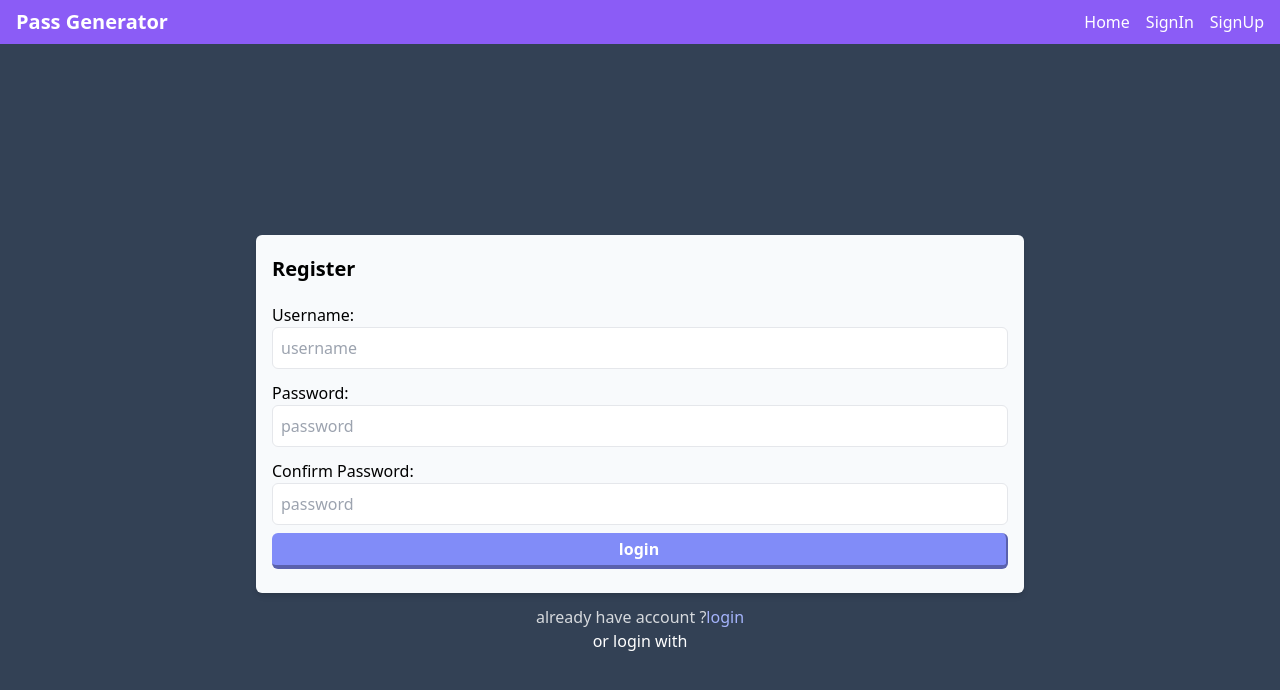
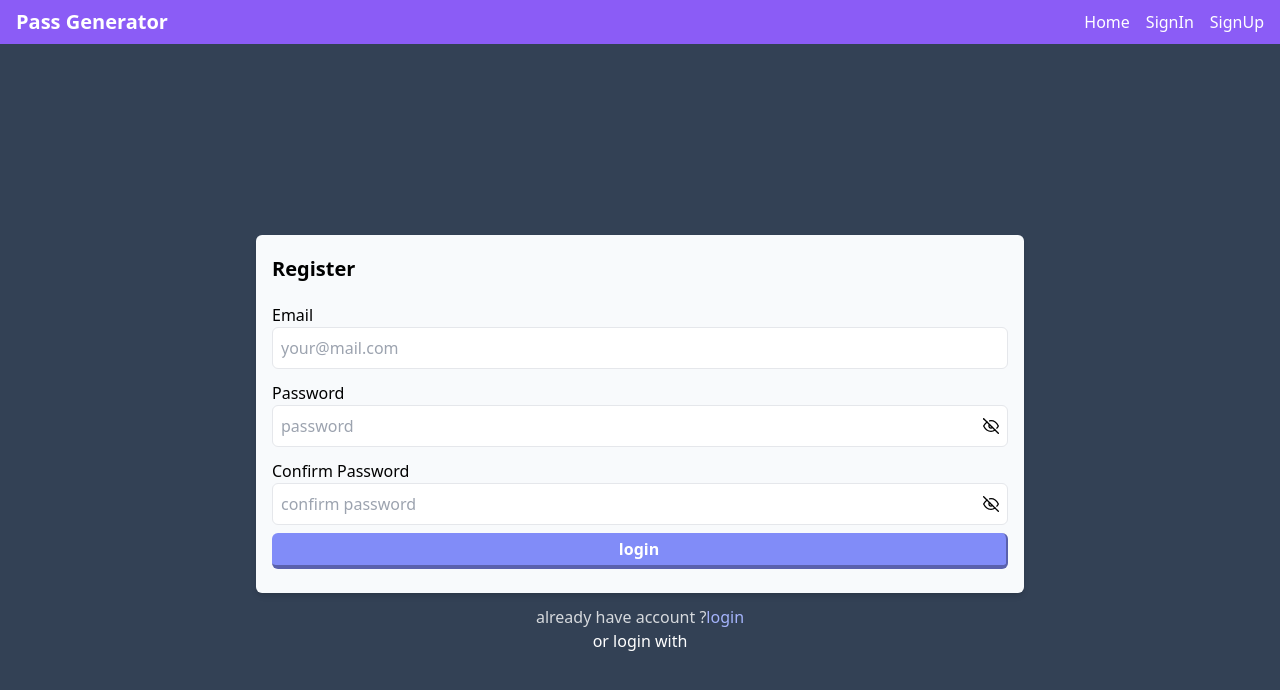
Before and after one commit to feriteja/password-generator, a React (Vite) app: page /signup in a window 1280 px wide. Shown: the top 690 px of the page. Built offline with nearby package versions, Linux system fonts and the light colour scheme; no server answers.

Commit message:
fix input field

```diff
--- a/src/firebase/auth.ts
+++ b/src/firebase/auth.ts
@@ -10,8 +10,8 @@ import { auth, googleProvider } from "../firebase.config";
 interface userInput {
   email: string;
   password: string;
-  confirmPassword: string;
 }
+
 const signUp = async ({ email, password }: userInput) => {
   try {
     const user = await createUserWithEmailAndPassword(auth, email, password);
--- a/src/pages/auth/SignUp.tsx
+++ b/src/pages/auth/SignUp.tsx
@@ -1,50 +1,57 @@
-import React, { SyntheticEvent, useState } from "react";
-import { Link } from "react-router-dom";
+import { SyntheticEvent, useState } from "react";
+import { Link, useNavigate } from "react-router-dom";
+import { signUp } from "../../firebase/auth";
+import InputField from "./components/InputField";
 
 const SignUp = () => {
-  const [username, setUsername] = useState("");
+  const [email, setEmail] = useState("");
   const [password, setPassword] = useState("");
   const [confPass, setConfPass] = useState("");
   const [error, setError] = useState("");
+  const navigate = useNavigate();
 
-  const signup = (e: SyntheticEvent) => {
+  const onsignUp = async (e: SyntheticEvent) => {
     e.preventDefault();
+    console.log("asdsa");
+    if (password !== confPass) return setError("Password doesn't match");
+    console.log("first");
+
+    try {
+      await signUp({ email, password });
+      navigate("/home");
+    } catch (error: any) {
+      setError(error);
+    }
   };
+
   return (
     <div className="flex flex-col justify-center items-center bg-slate-700 h-screen">
       <div className="w-3/4 max-w-3xl bg-slate-50  py-5 px-4 rounded-md shadow-md">
         <h1 className="text-xl font-semibold">Register</h1>
-        <form onSubmit={signup} className="flex flex-col mt-5 space-y-3">
-          <div className="flex flex-col w-full">
-            <label htmlFor="username">Username:</label>
-            <input
-              id="username"
-              onChange={(e) => setUsername(e.target.value)}
-              type="text"
-              placeholder="username"
-              className="border rounded-md  p-2  "
-            />
-          </div>
-          <div className="flex flex-col w-full">
-            <label htmlFor="password">Password:</label>
-            <input
-              id="password"
-              onChange={(e) => setPassword(e.target.value)}
-              type="text"
-              placeholder="password"
-              className="border rounded-md  p-2  "
-            />
-          </div>
-          <div className="flex flex-col w-full">
-            <label htmlFor="confPassword">Confirm Password:</label>
-            <input
-              id="confPassword"
-              onChange={(e) => setPassword(e.target.value)}
-              type="text"
-              placeholder="password"
-              className="border rounded-md  p-2  "
-            />
-          </div>
+        {error && (
+          <p className="text-center text-red-500 font-semibold tex-base ">
+            {error}
+          </p>
+        )}
+        <form onSubmit={onsignUp} className="flex flex-col mt-5 space-y-3">
+          <InputField
+            title="Email"
+            onChange={(e) => setEmail(e)}
+            type="text"
+            placeHolder="your@mail.com"
+          />
+          <InputField
+            title="Password"
+            onChange={(e) => setPassword(e)}
+            type="password"
+            placeHolder="password"
+          />
+          <InputField
+            title="Confirm Password"
+            onChange={(e) => setConfPass(e)}
+            type="password"
+            placeHolder="confirm password"
+          />
           <input
             type="submit"
             value={"login"}
--- /dev/null
+++ b/src/pages/auth/components/InputField.tsx
@@ -0,0 +1,34 @@
+import React, { useState } from "react";
+import { FiEye, FiEyeOff } from "react-icons/fi";
+
+interface props {
+  onChange: (pass: string) => void;
+  placeHolder?: string;
+  type: "text" | "password";
+  title: string;
+}
+
+const InputField: React.FC<props> = (props) => {
+  const [showPass, setShowPass] = useState(false);
+  return (
+    <div className="flex flex-col w-full ">
+      <label htmlFor="password">{props.title}</label>
+      <div className="flex items-center bg-white p-2 border rounded-md">
+        <input
+          id="password"
+          onChange={(e) => props.onChange(e.target.value)}
+          type={!showPass && props.type === "password" ? "password" : "text"}
+          placeholder={props.placeHolder || ""}
+          className=" w-full rounded-md   outline-none "
+        />
+        {props.type === "password" && (
+          <div onClick={() => setShowPass((prev) => !prev)}>
+            {showPass ? <FiEye /> : <FiEyeOff />}
+          </div>
+        )}
+      </div>
+    </div>
+  );
+};
+
+export default InputField;
```
